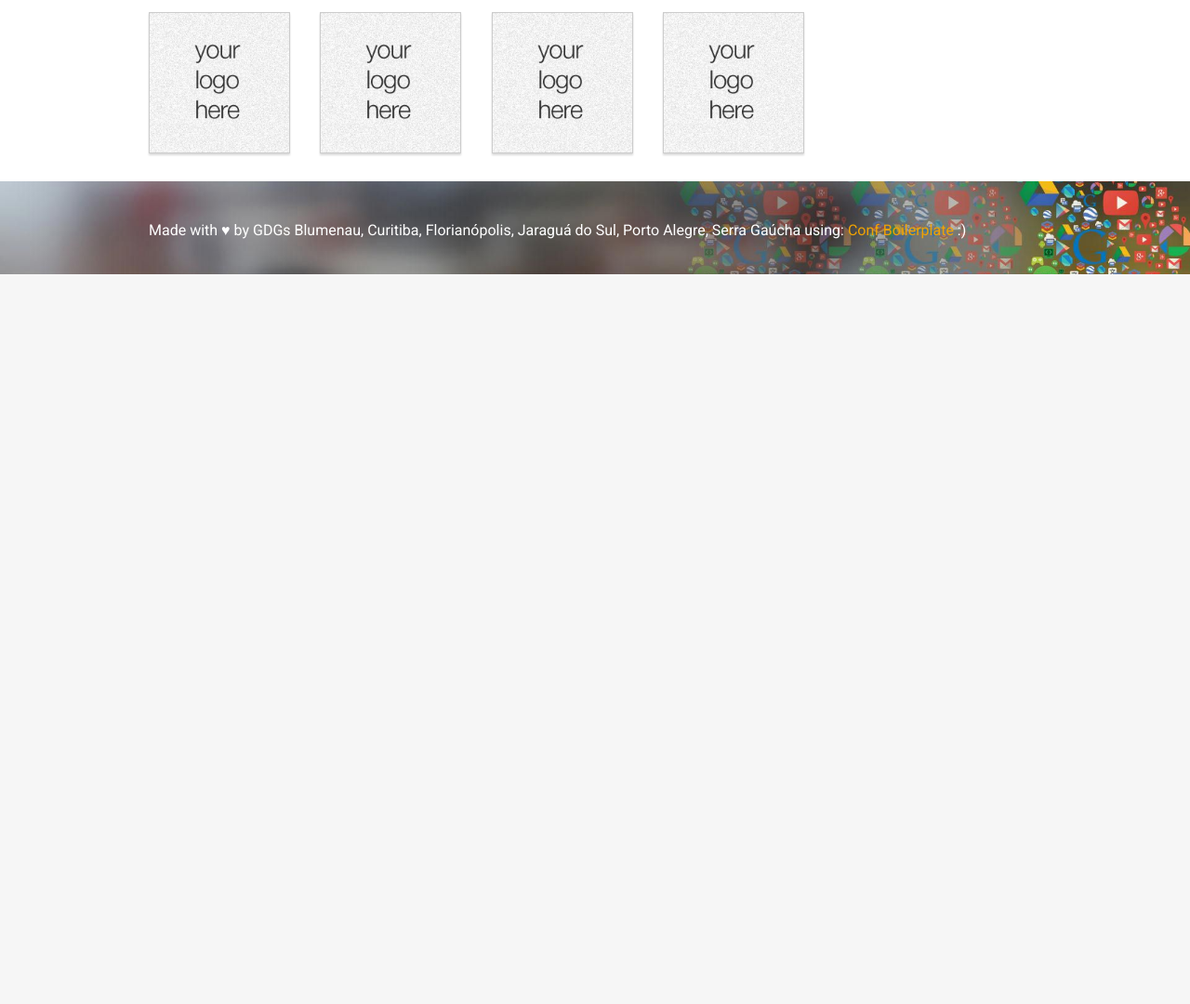
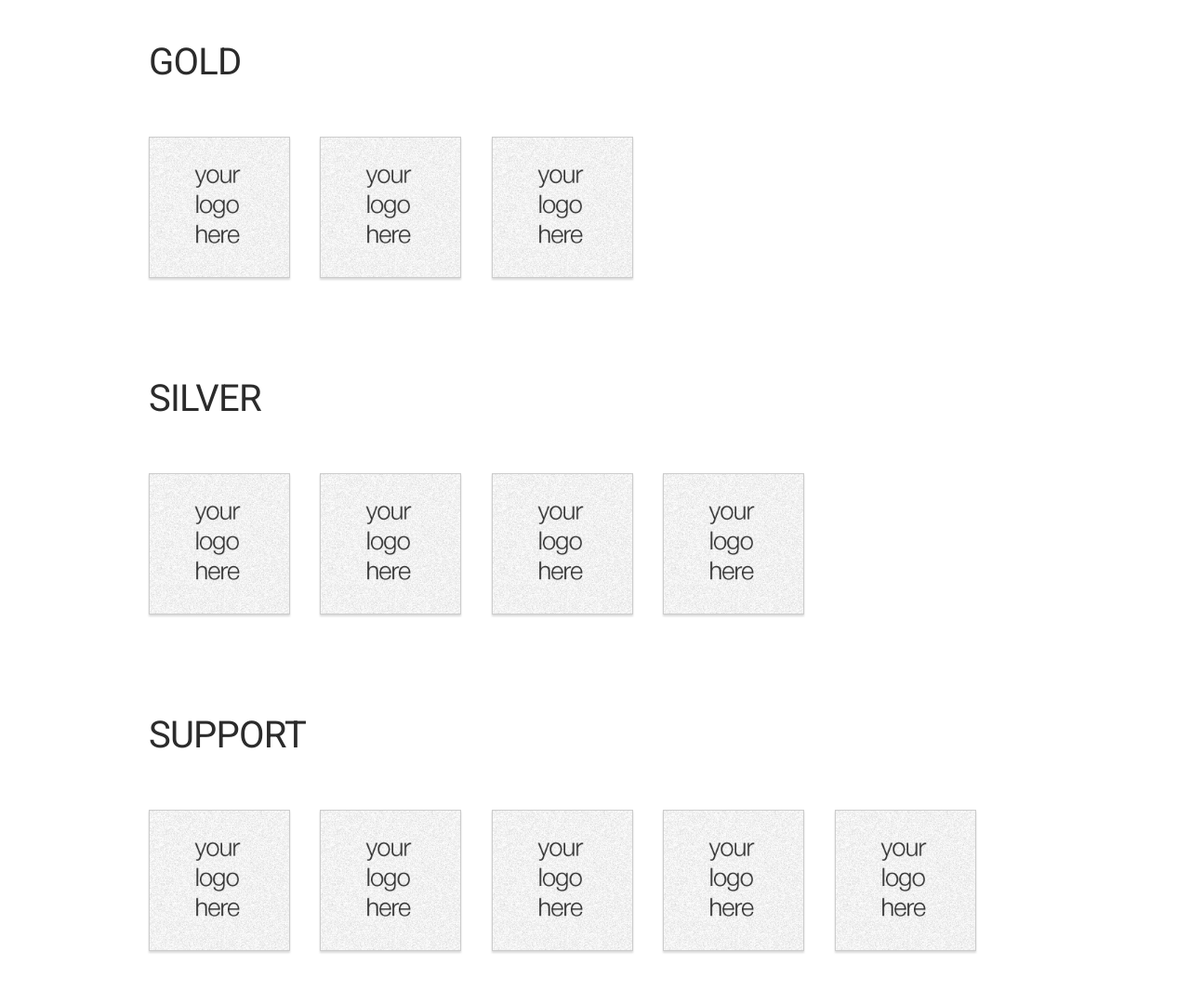
Before and after one commit to devfestsul/site-2014, a plain HTML site: page out/index.html in a window 1280 px wide. Shown: the part 5880-6960 px from the top of the page at 93% size. Before the commit the page ends 6175 px from the top, so only its background shows below. Drawn offline with nearby package versions, Linux system fonts and the light colour scheme; some packages are replaced by stand-ins of ours.

Commit message:
Update sponsors

```diff
--- a/out/index.html
+++ b/out/index.html
@@ -496,7 +496,7 @@
 
   <div class="sponsors-category sponsors-category-partner">
     <div class="wrapper">
-      <h3 class="sponsor-category-title">Partner</h3>
+      <h3 class="sponsors-category-title">Partner</h3>
       <ul class="sponsors-adamantium">
 
         <li class="sponsor-item" itemscope itemtype="http://schema.org/Organization">
@@ -511,7 +511,7 @@
 
   <div class="sponsors-category sponsors-category-diamond">
     <div class="wrapper">
-      <h3 class="sponsor-category-title">Diamond</h3>
+      <h3 class="sponsors-category-title">Diamond</h3>
       <ul class="sponsors-list sponsors-diamond">
 
         <li class="sponsor-item" itemscope itemtype="http://schema.org/Organization">
@@ -532,7 +532,7 @@
 
   <div class="sponsors-category sponsors-category-gold">
     <div class="wrapper">
-      <h3 class="sponsor-category-title">Gold</h3>
+      <h3 class="sponsors-category-title">Gold</h3>
       <ul class="sponsors-list sponsors-gold">
 
         <li class="sponsor-item" itemscope itemtype="http://schema.org/Organization">
@@ -559,8 +559,47 @@
 
   <div class="sponsors-category sponsors-category-silver">
     <div class="wrapper">
-      <h3 class="sponsor-category-title">Silver</h3>
+      <h3 class="sponsors-category-title">Silver</h3>
       <ul class="sponsors-list sponsors-silver">
+
+        <li class="sponsor-item" itemscope itemtype="http://schema.org/Organization">
+          <a href="mailto:contato@devfestsul.com.br" class="sponsor-logo sponsor-link" itemprop="url">
+            <img src="themes/yellow-swan/img/your-logo.jpg" alt="GDG" class="photo" itemprop="image">
+          </a>
+        </li>
+
+        <li class="sponsor-item" itemscope itemtype="http://schema.org/Organization">
+          <a href="mailto:contato@devfestsul.com.br" class="sponsor-logo sponsor-link" itemprop="url">
+            <img src="themes/yellow-swan/img/your-logo.jpg" alt="GDG" class="photo" itemprop="image">
+          </a>
+        </li>
+
+        <li class="sponsor-item" itemscope itemtype="http://schema.org/Organization">
+          <a href="mailto:contato@devfestsul.com.br" class="sponsor-logo sponsor-link" itemprop="url">
+            <img src="themes/yellow-swan/img/your-logo.jpg" alt="GDG" class="photo" itemprop="image">
+          </a>
+        </li>
+
+        <li class="sponsor-item" itemscope itemtype="http://schema.org/Organization">
+          <a href="mailto:contato@devfestsul.com.br" class="sponsor-logo sponsor-link" itemprop="url">
+            <img src="themes/yellow-swan/img/your-logo.jpg" alt="GDG" class="photo" itemprop="image">
+          </a>
+        </li>
+
+      </ul>
+    </div>
+  </div>
+
+  <div class="sponsors-category sponsors-category-support">
+    <div class="wrapper">
+      <h3 class="sponsors-category-title">Support</h3>
+      <ul class="sponsors-list sponsors-support">
+
+        <li class="sponsor-item" itemscope itemtype="http://schema.org/Organization">
+          <a href="mailto:contato@devfestsul.com.br" class="sponsor-logo sponsor-link" itemprop="url">
+            <img src="themes/yellow-swan/img/your-logo.jpg" alt="GDG" class="photo" itemprop="image">
+          </a>
+        </li>
 
         <li class="sponsor-item" itemscope itemtype="http://schema.org/Organization">
           <a href="mailto:contato@devfestsul.com.br" class="sponsor-logo sponsor-link" itemprop="url">
--- a/out/themes/yellow-swan/css/main.css
+++ b/out/themes/yellow-swan/css/main.css
@@ -909,6 +909,7 @@ nav {
    ========================================================================== */
 .sponsors {
   background: #fff;
+  padding-bottom: 150px;
 }
 .sponsor-link,
 .partner-link {
@@ -921,6 +922,13 @@ nav {
 .partner-link:hover,
 .partner-link:focus {
   border-color: #f0a303;
+}
+.sponsors-category {
+  margin-top: 80px;
+}
+.sponsors-category-title {
+  text-transform: uppercase;
+  margin-bottom: 60px;
 }
 /* =============================================================================
    CONTACT
--- a/out/themes/yellow-swan/css/theme.less
+++ b/out/themes/yellow-swan/css/theme.less
@@ -176,6 +176,7 @@ nav {
    ========================================================================== */
 .sponsors {
   background: #fff;
+  padding-bottom: 150px;
 }
 .sponsor-link, .partner-link {
   background: #fff;
@@ -184,6 +185,14 @@ nav {
 }
 .sponsor-link:hover, .sponsor-link:focus, .partner-link:hover, .partner-link:focus {border-color: #f0a303;}
 
+.sponsors-category {
+  margin-top: 80px;
+}
+
+.sponsors-category-title {
+  text-transform: uppercase;
+  margin-bottom: 60px;
+}
 
 /* =============================================================================
    CONTACT
--- a/src/documents/themes/yellow-swan/css/theme.less
+++ b/src/documents/themes/yellow-swan/css/theme.less
@@ -176,6 +176,7 @@ nav {
    ========================================================================== */
 .sponsors {
   background: #fff;
+  padding-bottom: 150px;
 }
 .sponsor-link, .partner-link {
   background: #fff;
@@ -184,6 +185,14 @@ nav {
 }
 .sponsor-link:hover, .sponsor-link:focus, .partner-link:hover, .partner-link:focus {border-color: #f0a303;}
 
+.sponsors-category {
+  margin-top: 80px;
+}
+
+.sponsors-category-title {
+  text-transform: uppercase;
+  margin-bottom: 60px;
+}
 
 /* =============================================================================
    CONTACT
```
Also changed, not shown: 1 other file.
